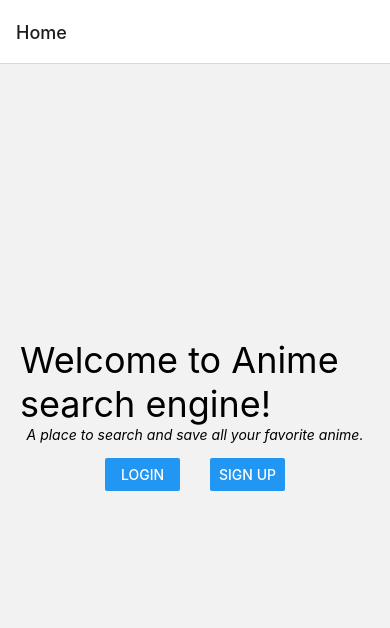
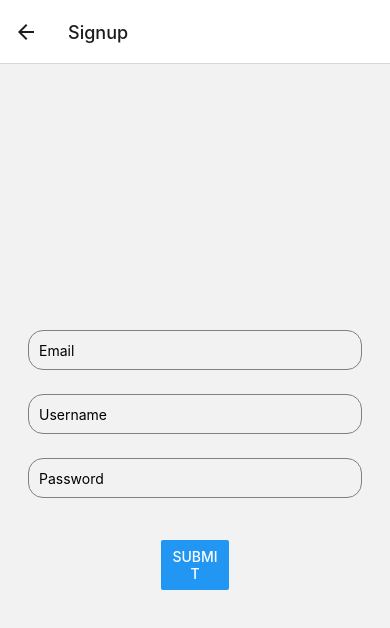
Before and after one commit to aantonopoulou/simple-ui-anime-app, a React Native app: screen /Signup in a window 390 px wide. Shown: the top 628 px of the page. Built offline with nearby package versions, Linux system fonts and the light colour scheme.

Commit message:
SignupScreen added

```diff
--- a/src/App.tsx
+++ b/src/App.tsx
@@ -11,6 +11,7 @@ import {SafeAreaView, StatusBar, StyleSheet} from 'react-native';
 import HomeScreen from './components/screens/HomeScreen';
 import FavouritesScreen from './components/screens/FavouritesScreen';
 import LoginScreen from './components/screens/LoginScreen';
+import SignupScreen from './components/screens/SignupScreen';
 import AnimeScreen from './components/screens/AnimeScreen';
 import SelectedFavScreen from './components/screens/SelectedFavScreen';
 
@@ -29,6 +30,7 @@ const App = () => {
     <Stack.Navigator initialRouteName="Home">
       <Stack.Screen name="Home" component={HomeScreen} />
       <Stack.Screen name="Login" component={LoginScreen} />
+      <Stack.Screen name="Signup" component={SignupScreen} />
       <Stack.Screen name="SelectedFav" component={SelectedFavScreen} />
       <Stack.Screen name="AnimeScreen" component={AnimeScreen} />
       <Stack.Screen name="Favourites" component={FavouritesScreen} />
--- a/src/components/screens/HomeScreen.tsx
+++ b/src/components/screens/HomeScreen.tsx
@@ -11,6 +11,9 @@ const HomeScreen = ({navigation}: ScreenProps) => {
   };
   const handlePress2 = () => {
     navigation.navigate('Login');
+  };
+  const handlePress3 = () => {
+    navigation.navigate('Signup');
   };
 
   return (
@@ -26,7 +29,7 @@ const HomeScreen = ({navigation}: ScreenProps) => {
           </View>
 
           <View style={styles.button}>
-            <Button title="Sign up" onPress={handlePress2} />
+            <Button title="Sign up" onPress={handlePress3} />
           </View>
         </View>
 
--- /dev/null
+++ b/src/components/screens/SignupScreen.tsx
@@ -0,0 +1,80 @@
+import React, {useState} from 'react';
+import usersData from '../../users.json';
+import {View, TextInput, Button, Alert, StyleSheet} from 'react-native';
+import AsyncStorage from '@react-native-async-storage/async-storage';
+
+const SignupScreen = ({navigation}) => {
+  const [email, setEmail] = useState('');
+  const [username, setUsername] = useState('');
+  const [password, setPassword] = useState('');
+
+  const handleSignup = async () => {
+    // Create a new user object with the provided email, username, and password
+    const newUser = {
+      email,
+      username,
+      password,
+    };
+
+    // Save the new user object to AsyncStorage
+    try {
+      await AsyncStorage.setItem('user', JSON.stringify(newUser));
+      console.log('New user registered successfully:', newUser);
+      // You can also navigate to the AnimeScreen or any other screen after successful signup
+      navigation.navigate('AnimeScreen', {userId: username});
+    } catch (error) {
+      console.log('Error saving user:', error);
+    }
+  };
+
+  return (
+    <View style={styles.container}>
+      <TextInput
+        style={styles.textInput}
+        placeholder="Email"
+        value={email}
+        onChangeText={text => setEmail(text)}
+      />
+      <TextInput
+        style={styles.textInput}
+        placeholder="Username"
+        value={username}
+        onChangeText={text => setUsername(text)}
+      />
+      <TextInput
+        style={styles.textInput}
+        placeholder="Password"
+        value={password}
+        secureTextEntry
+        onChangeText={text => setPassword(text)}
+      />
+      <View style={styles.button}>
+        <Button title="Submit" onPress={handleSignup} />
+      </View>
+    </View>
+  );
+};
+
+const styles = StyleSheet.create({
+  container: {
+    flex: 1,
+    justifyContent: 'center',
+    paddingHorizontal: 16,
+  },
+  textInput: {
+    fontSize: 14,
+    height: 40,
+    margin: 12,
+    borderWidth: 1,
+    borderRadius: 15,
+    borderColor: 'grey',
+    padding: 10,
+  },
+  button: {
+    paddingTop: 30,
+    paddingHorizontal: 145,
+    borderRadius: 18,
+  },
+});
+
+export default SignupScreen;
```
